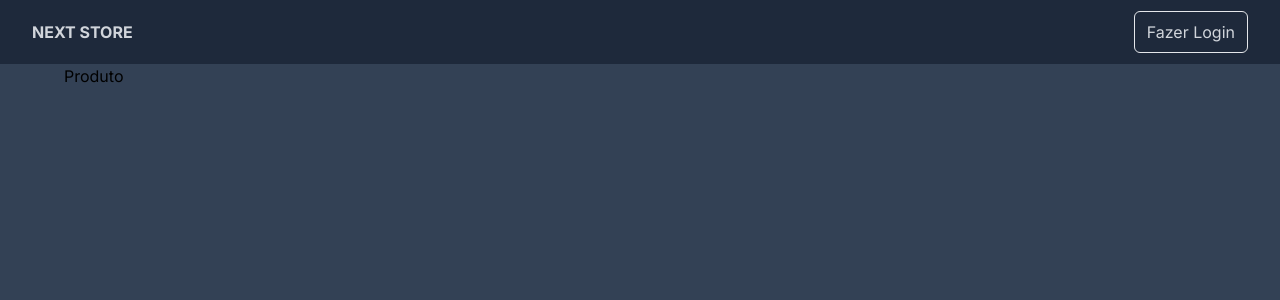
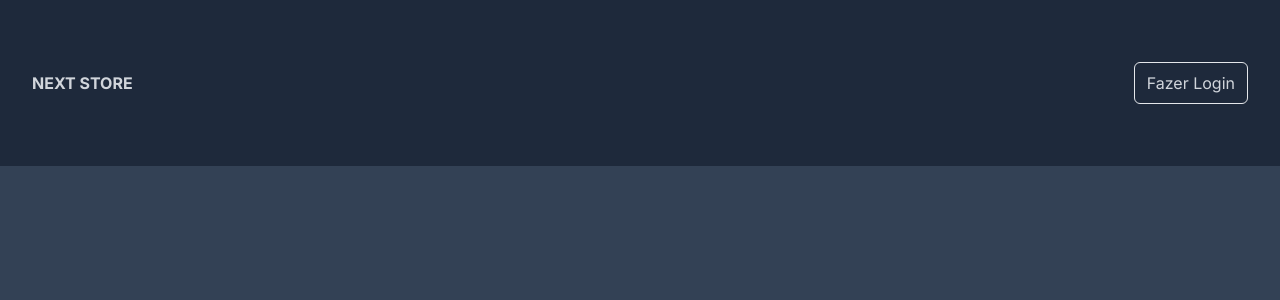
Before and after one commit to johnwss/nextecommerce, a Next.js app: page /product in a window 1280 px wide. Shown: the top 300 px of the page. Built offline with nearby package versions, Linux system fonts and the light colour scheme; no server answers.

Commit message:
adding cart icons

```diff
--- a/src/app/components/NavBar.tsx
+++ b/src/app/components/NavBar.tsx
@@ -1,14 +1,21 @@
 import Link from "next/link";
 import { SignInButton, SignedIn, SignedOut } from "@clerk/nextjs";
 import { UserButton } from "@clerk/nextjs";
+import { useCartStore } from "@/store";
 
 export default function NavBar() {
+//    const cartStore = useCartStore();
+
     return (
         <nav className="fixed top-0 w-full flex items-center py-2 px-8 justify-between z-50 bg-slate-800 text-gray-300 ">
         <Link className="uppercase font-bold text-md h-12 flex items-center" href='/'>
           Next Store
         </Link>
         <div className="flex items-center gap-8">
+            <div className="flex items-center cursor-pointer">
+                <svg></svg>
+            </div>
+            <div>
             <SignedIn><UserButton/></SignedIn>
             <SignedOut>
                 <SignInButton mode="modal">
@@ -16,6 +23,8 @@
                     Fazer Login
                 </button></SignInButton>
             </SignedOut>
+            </div>
+
         </div>
         </nav>
     );
```
